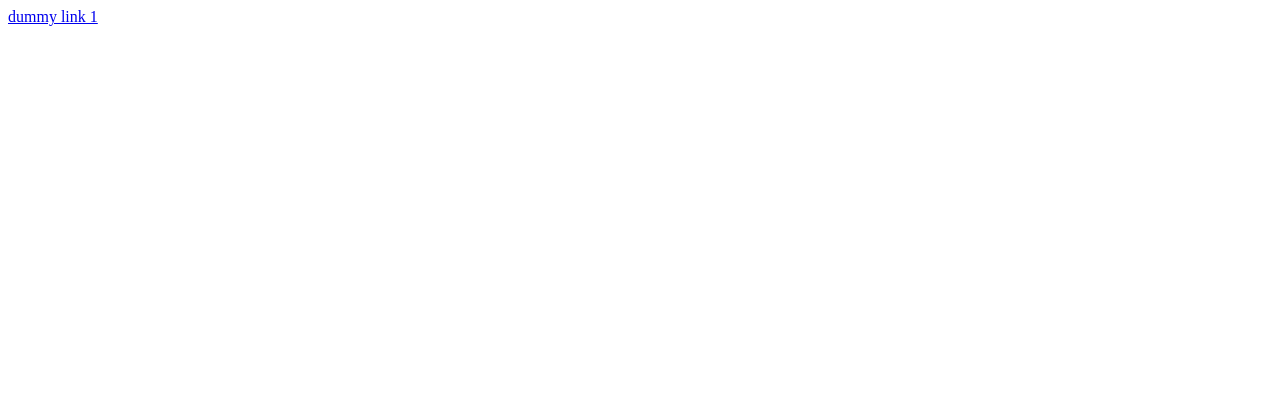
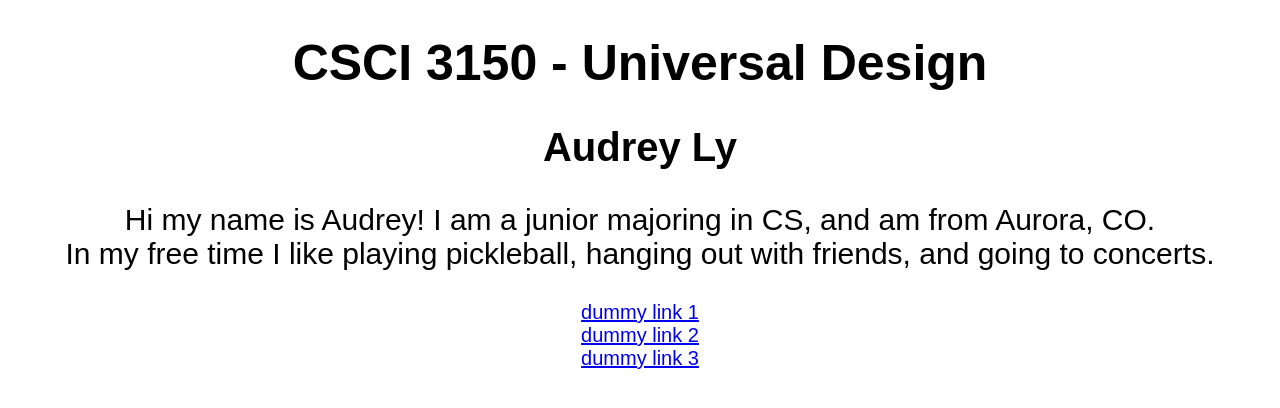
Before and after one commit to audreylyy/CSCI-3150, a plain HTML site: page index.html in a window 1280 px wide. Drawn offline with Linux system fonts and the light colour scheme.

Commit message:
added name, title, about me

```diff
--- a/index.html
+++ b/index.html
@@ -1,5 +1,48 @@
 <!DOCTYPE html>
 <html>
-<title>hi</title>
-<a href ="#">dummy link 1</a>
+    <head>
+        <title>Home</title>
+        <style>
+            h1 {
+                font-size: 50px;
+                font-family:Arial, Helvetica, sans-serif;
+                text-align: center;
+            }
+            h2 {
+                font-size: 40px;
+                font-family:Arial, Helvetica, sans-serif;
+                text-align: center;
+            }
+            p {
+                font-size: 30px;
+                font-family:Arial, Helvetica, sans-serif;
+                text-align: center;
+            }
+            #links {
+                width: 200px;
+                margin: 0 auto;
+                text-align: center;
+                font-size: 20px;
+                font-family:Arial, Helvetica, sans-serif;
+            }
+        </style>
+    </head>
+    <body>
+        <div id = "intro">
+            <h1>
+                CSCI 3150 - Universal Design
+            </h1>
+            <h2>
+                Audrey Ly
+            </h2>
+            <p>
+                Hi my name is Audrey! I am a junior majoring in CS, and am from Aurora, CO. <br>
+                In my free time I like playing pickleball, hanging out with friends, and going to concerts.</p>
+            <div id= "links">
+                <a href ="#">dummy link 1</a><br>
+                <a href ="#">dummy link 2</a><br>
+                <a href ="#">dummy link 3</a><br>
+            </div>
+        </div>
+    </body>
 </html>
```
